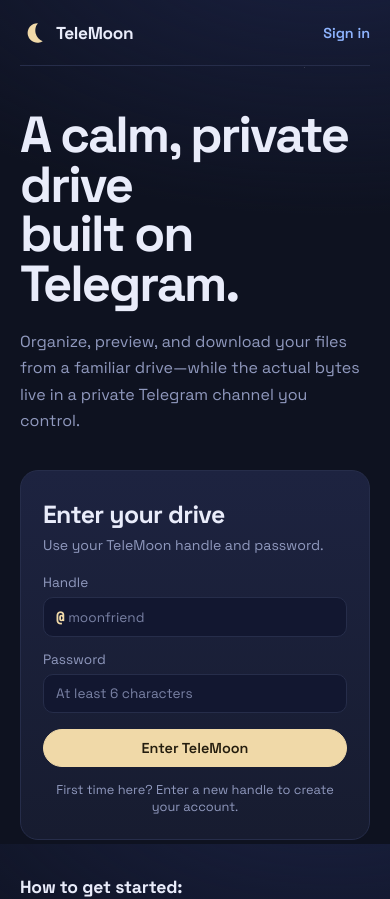
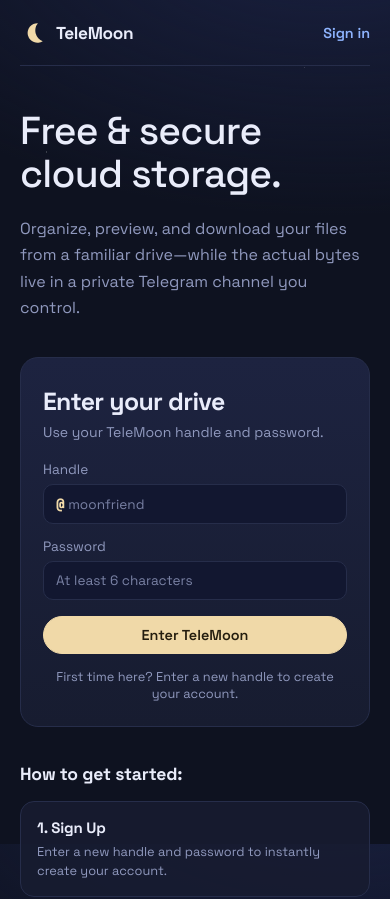
Before and after one commit to eyuelkebede20/TeleMoon, a React (Vite) app in the folder web/: page / in a window 390 px wide. Shown: the top 899 px of the page. Built offline with nearby package versions, Linux system fonts and the light colour scheme.

Commit message:
ui: make landing hero text smaller and lighter

```diff
--- a/web/src/Auth.jsx
+++ b/web/src/Auth.jsx
@@ -39,7 +39,7 @@
 
       <section className="landing-hero" id="top">
         <div className="landing-copy">
-          <h1>A calm, private drive<br />built on Telegram.</h1>
+          <h1>Free &amp; secure<br />cloud storage.</h1>
           <p className="landing-lede">
             Organize, preview, and download your files from a familiar drive—while the
             actual bytes live in a private Telegram channel you control.
--- a/web/src/styles.css
+++ b/web/src/styles.css
@@ -121,8 +121,8 @@
 }
 .landing-copy { grid-area: copy; min-width: 0; }
 .landing-copy > h1 {
-  max-width: 700px; margin: 0 0 20px; font-size: clamp(2.5rem, 5.5vw, 4.9rem);
-  line-height: 0.98; letter-spacing: -0.04em;
+  max-width: 700px; margin: 0 0 20px; font-size: clamp(2.2rem, 4vw, 3.5rem);
+  font-weight: 500; line-height: 1.1; letter-spacing: -0.02em;
 }
 .landing-lede {
   max-width: 600px; margin: 0; color: var(--muted);
@@ -436,7 +436,7 @@
     grid-template-columns: 1fr; grid-template-areas: "copy" "auth" "features";
     gap: 36px; padding: 44px 0 56px;
   }
-  .landing-copy > h1 { font-size: clamp(2.5rem, 13vw, 4rem); }
+  .landing-copy > h1 { font-size: clamp(2rem, 10vw, 2.8rem); }
   .landing-features { grid-template-columns: 1fr; }
   .auth-card { padding: 28px 22px 24px; }
   .landing-foot { flex-direction: column; gap: 6px; }
```
